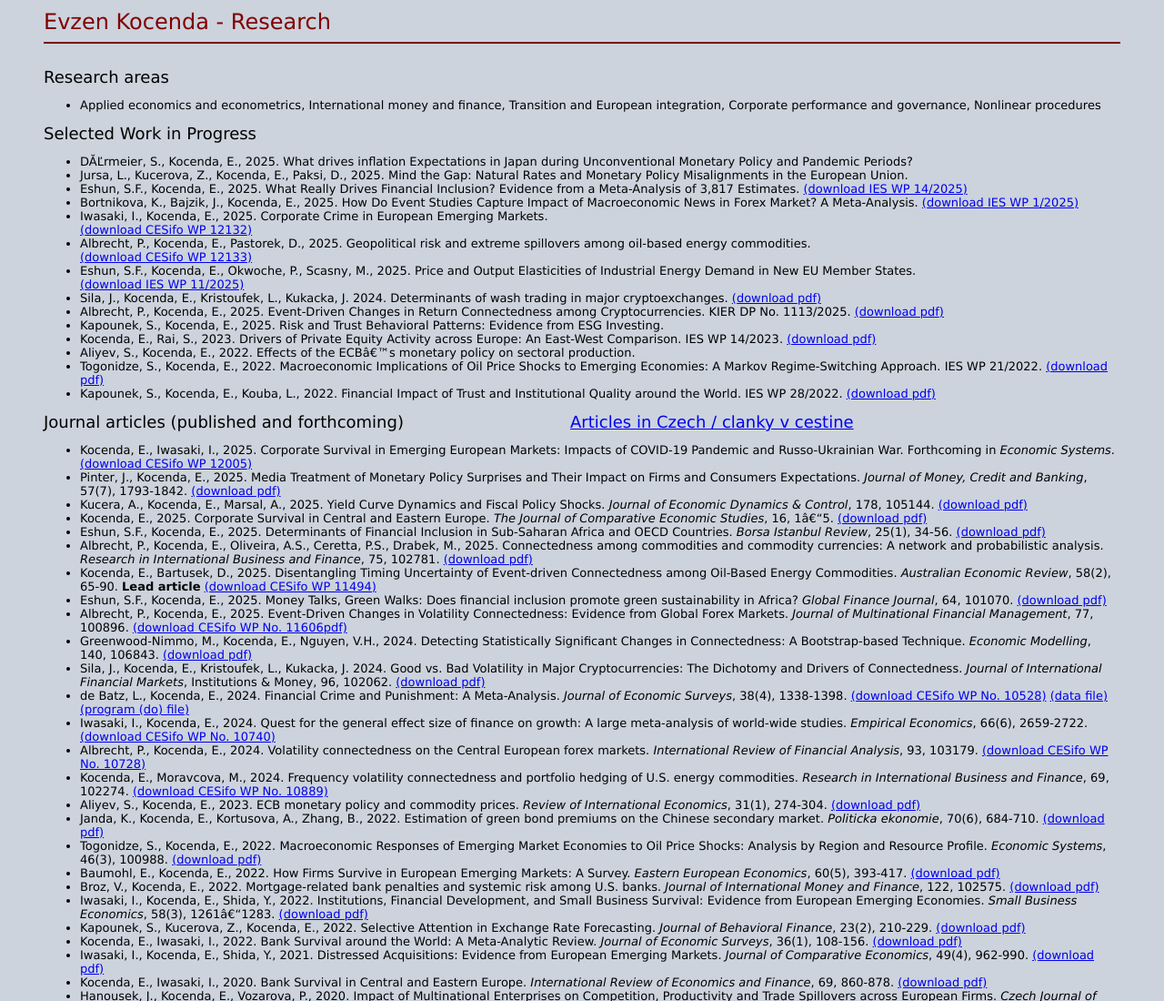
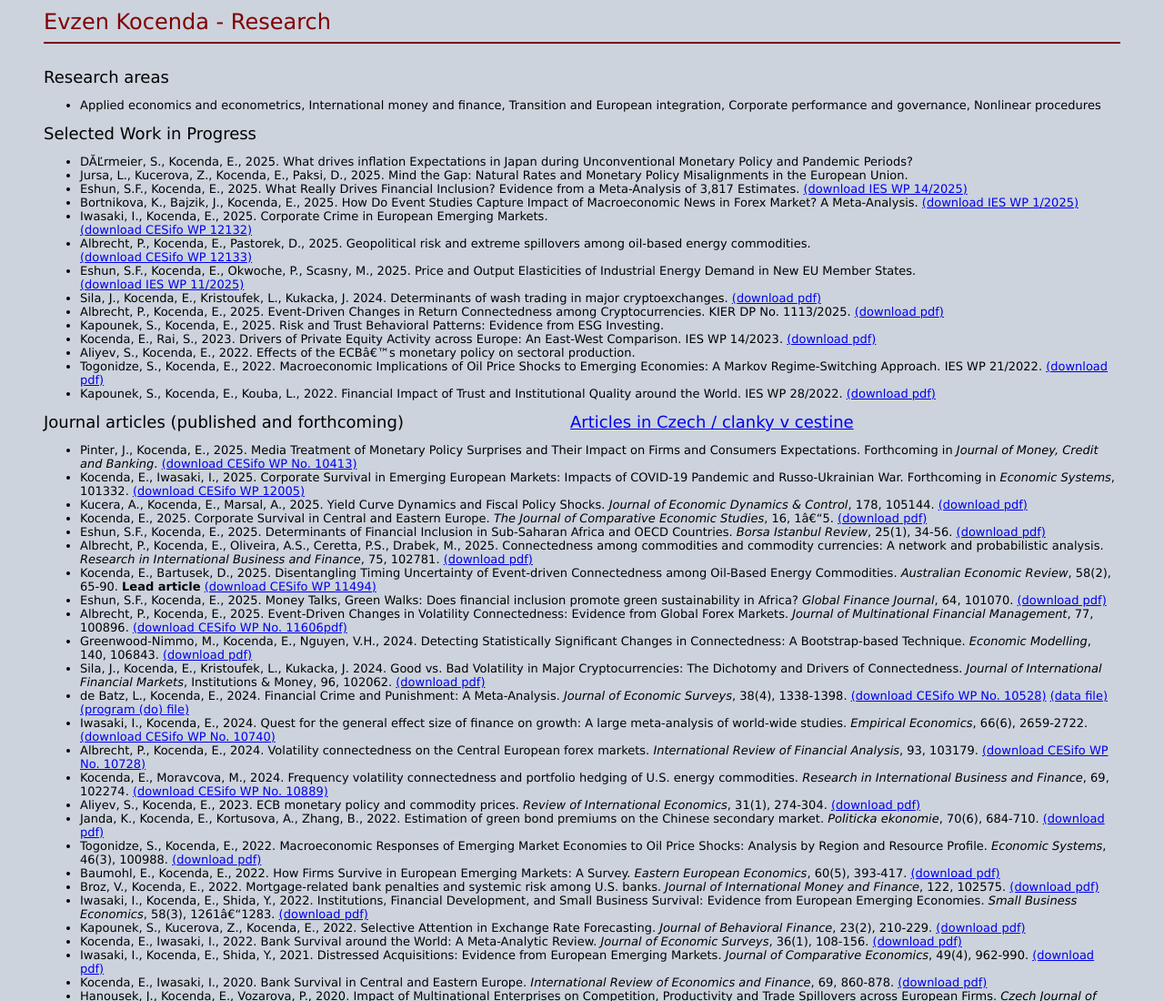
Before and after one commit to evzenkocenda/evzenkocenda.github.io, a plain HTML site: page research.htm in a window 1280 px wide. Shown: the top 1100 px of the page at 91% size. Drawn offline with Linux system fonts and the light colour scheme.

Commit message:
Update research.htm

```diff
--- a/research.htm
+++ b/research.htm
@@ -83,12 +83,12 @@ Nonlinear procedures
 <FONT FACE="Verdana, Arial, Helvetica" SIZE="2">
 <ul>
 
-<li>Kocenda, E., Iwasaki, I., 2025. Corporate Survival in Emerging European Markets: Impacts of COVID-19 Pandemic and Russo-Ukrainian War. Forthcoming in <i>Economic Systems</i>.
+<li>Pinter, J., Kocenda, E., 2025. Media Treatment of Monetary Policy Surprises and Their Impact on Firms and Consumers Expectations.
+Forthcoming in <i>Journal of Money, Credit and Banking</i>.
+<a href="https://www.cesifo.org/DocDL/cesifo1_wp10413.pdf" target="_new">(download CESifo WP No. 10413)</a></li>
+
+<li>Kocenda, E., Iwasaki, I., 2025. Corporate Survival in Emerging European Markets: Impacts of COVID-19 Pandemic and Russo-Ukrainian War. Forthcoming in <i>Economic Systems</i>, 101332.
 <a href="https://www.ifo.de/en/cesifo/publications/2025/working-paper/corporate-survival-emerging-european-markets-impacts-covid-19" target="_new">(download CESifo WP 12005)</a></li>
-
-<li>Pinter, J., Kocenda, E., 2025. Media Treatment of Monetary Policy Surprises and Their Impact on Firms and Consumers Expectations.
-<i>Journal of Money, Credit and Banking</i>, 57(7), 1793-1842.
-<a href="https://onlinelibrary.wiley.com/doi/epdf/10.1111/jmcb.13096" target="_new">(download pdf)</a></li>
 
 <li>Kucera, A., Kocenda, E., Marsal, A., 2025. Yield Curve Dynamics and Fiscal Policy Shocks.
 <i>Journal of Economic Dynamics & Control</i>, 178, 105144.
```
